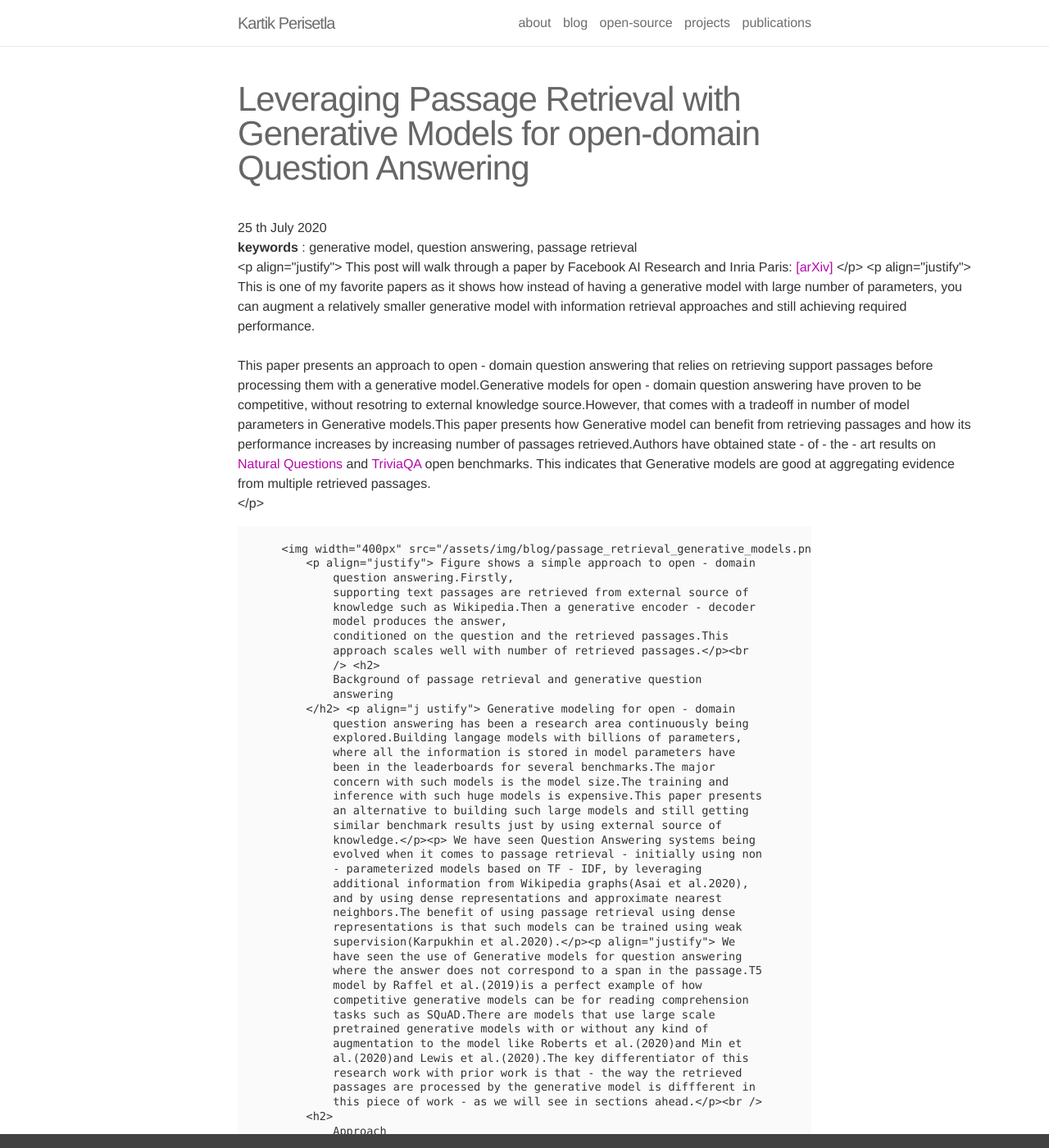
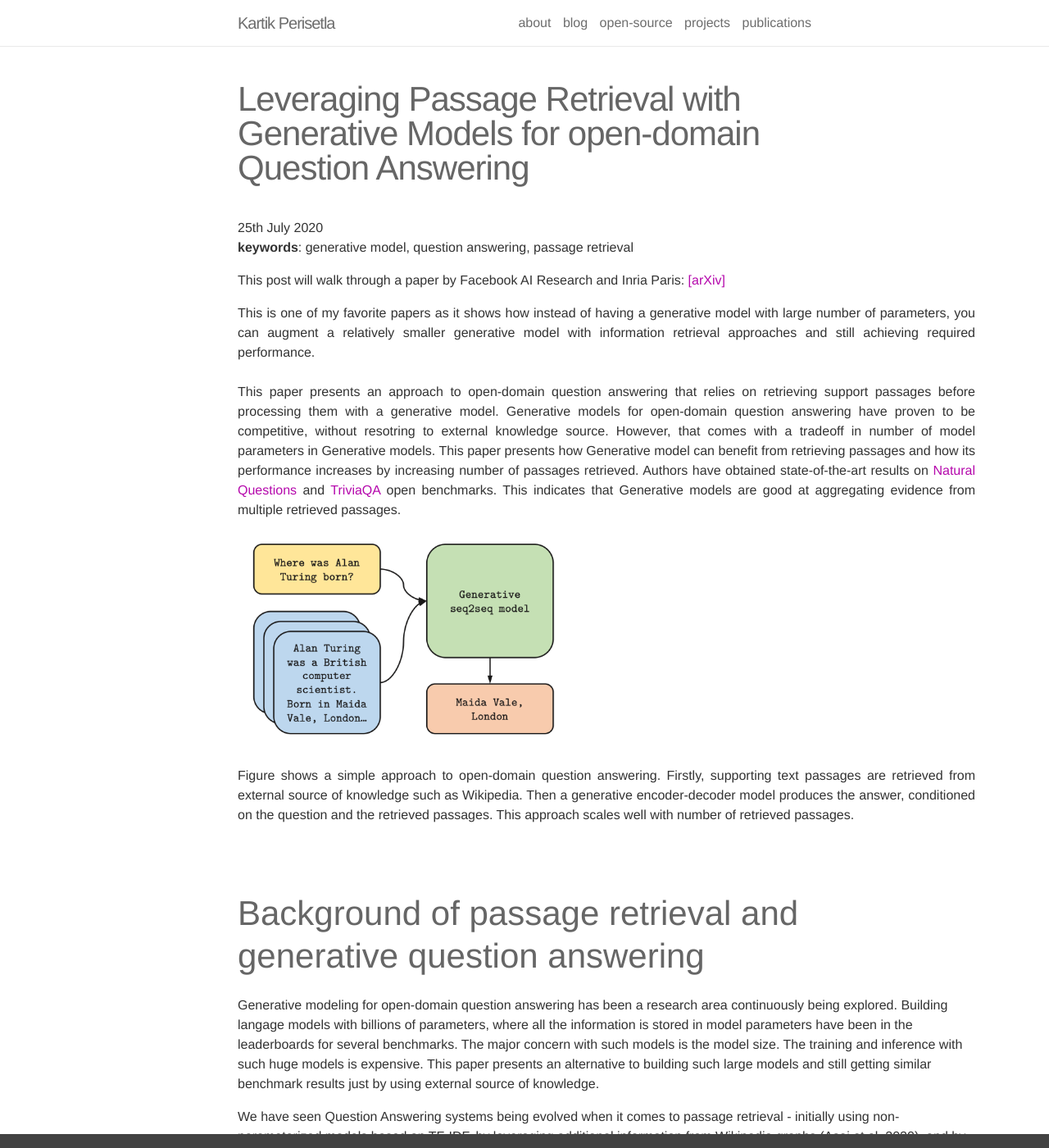
Before and after one commit to kartikperisetla/kartikperisetla.github.io, a Jekyll site: the page built from _posts/2020-07-25-leveraging-passage-retrieval-generative-models-qna.markdown, in a window 1280 px wide and 1400 px high. Shown: the whole window at 82% size. Built offline with Jekyll 4.4.1, drawn with Linux system fonts in a browser that asks for light colours; nearby versions of some CDN libraries; comment, search, counter and statistics services are not loaded; some of the changed text lies outside the part shown.

Commit message:
Update 2020-07-25-leveraging-passage-retrieval-generative-models-qna.markdown

```diff
--- a/_posts/2020-07-25-leveraging-passage-retrieval-generative-models-qna.markdown
+++ b/_posts/2020-07-25-leveraging-passage-retrieval-generative-models-qna.markdown
@@ -6,178 +6,113 @@ comments: true
 ---
 <!-- Mathjax Support -->
 <script type="text/javascript" async
-    src="https://cdn.mathjax.org/mathjax/latest/MathJax.js?config=TeX-MML-AM_CHTML"> </script>
-25 th July 2020 <br /> <b>keywords</b> : generative model,
-question answering,
-passage retrieval <br /> <p align="justify">
-    This post will walk through a paper by Facebook AI Research and Inria Paris:
-    <a href="https://arxiv.org/abs/2007.01282">
-        [arXiv]
-    </a>
-</p> <p align="justify"> This is one of my favorite papers as it shows how
-    instead of having a generative model with large number of parameters,
-    you can augment a relatively smaller generative model with information
-    retrieval approaches and still achieving required performance. <br/><br/>
-            This paper presents an approach to open - domain question answering
-            that relies on retrieving support passages before processing them
-            with a generative model.Generative models for open - domain question
-            answering have proven to be competitive, without resotring to
-            external knowledge source.However, that comes with a tradeoff in
-            number of model parameters in Generative models.This paper presents
-            how Generative model can benefit from retrieving passages and how
-            its performance increases by increasing number of passages
-            retrieved.Authors have obtained state - of - the - art results on <a
-                href="https://ai.google.com/research/NaturalQuestions/"> Natural
-                Questions </a> and <a
-                href="https://nlp.cs.washington.edu/triviaqa /">TriviaQA</a>
-            open benchmarks. This indicates that Generative models are good at
-            aggregating evidence from multiple retrieved passages.
-            <br /> </p>
+  src="https://cdn.mathjax.org/mathjax/latest/MathJax.js?config=TeX-MML-AM_CHTML">
+</script>
+25th July 2020<br/>
+<b>keywords</b>: generative model, question answering, passage retrieval<br />
 
-        <img width="400px" src="{{ site.baseurl
-            }}/assets/img/blog/passage_retrieval_generative_models.png" /><br/>
-            <p align="justify"> Figure shows a simple approach to open - domain
-                question answering.Firstly,
-                supporting text passages are retrieved from external source of
-                knowledge such as Wikipedia.Then a generative encoder - decoder
-                model produces the answer,
-                conditioned on the question and the retrieved passages.This
-                approach scales well with number of retrieved passages.</p><br
-                /> <h2>
-                Background of passage retrieval and generative question
-                answering
-            </h2> <p align="j ustify"> Generative modeling for open - domain
-                question answering has been a research area continuously being
-                explored.Building langage models with billions of parameters,
-                where all the information is stored in model parameters have
-                been in the leaderboards for several benchmarks.The major
-                concern with such models is the model size.The training and
-                inference with such huge models is expensive.This paper presents
-                an alternative to building such large models and still getting
-                similar benchmark results just by using external source of
-                knowledge.</p><p> We have seen Question Answering systems being
-                evolved when it comes to passage retrieval - initially using non
-                - parameterized models based on TF - IDF, by leveraging
-                additional information from Wikipedia graphs(Asai et al.2020),
-                and by using dense representations and approximate nearest
-                neighbors.The benefit of using passage retrieval using dense
-                representations is that such models can be trained using weak
-                supervision(Karpukhin et al.2020).</p><p align="justify"> We
-                have seen the use of Generative models for question answering
-                where the answer does not correspond to a span in the passage.T5
-                model by Raffel et al.(2019)is a perfect example of how
-                competitive generative models can be for reading comprehension
-                tasks such as SQuAD.There are models that use large scale
-                pretrained generative models with or without any kind of
-                augmentation to the model like Roberts et al.(2020)and Min et
-                al.(2020)and Lewis et al.(2020).The key differentiator of this
-                research work with prior work is that - the way the retrieved
-                passages are processed by the generative model is diffferent in
-                this piece of work - as we will see in sections ahead.</p><br />
-            <h2>
-                Approach
-            </h2> <p align="justify"> <b>TL;DR</b> <ul> <li>The approach
-                        presented in this paper consists of two steps: firstly
-                        retrieving support passages using sparse or dense
-                        representations; and then a Seq2Seq model generating the
-                        answer, taking question and the retrieved supporting
-                        passages as input.
-                    </li> <li> This approach sets state - of - the - art results
-                        for TriviaQA and NaturalQuestions benchmark.</li><li>
-                        The performance of this approach improves with number of
-                        supporting passages retrieved, indicating that Seq2Seq
-                        model is able to give better answers by combining
-                        evidence from retrieved passages.</li></ul>
+<p align="justify">
+    This post will walk through a paper by Facebook AI Research and Inria Paris: <a href="https://arxiv.org/abs/2007.01282"> [arXiv]
+</a>
+</p>
+<p align="justify">
+    This is one of my favorite papers as it shows how instead of having a generative model with large number of parameters, you can augment a relatively smaller generative model with information retrieval approaches and still achieving required performance.
+    <br/><br/>
+    This paper presents an approach to open-domain question answering that relies on retrieving support passages before processing them with a generative model. Generative models for open-domain question answering have proven to be competitive, without resotring to external knowledge source. However, that comes with a tradeoff in number of model parameters in Generative models. This paper presents how Generative model can benefit from retrieving passages and how its performance increases by increasing number of passages retrieved. Authors have obtained state-of-the-art results on <a href="https://ai.google.com/research/NaturalQuestions/">Natural Questions</a> and <a href="https://nlp.cs.washington.edu/triviaqa/">TriviaQA</a> open benchmarks. This indicates that Generative models are good at aggregating evidence from multiple retrieved passages.
+	<br/>
+</p>
 
-            </p> <h3>
-                Passage Retrieval
-            </h3>
-            <p align="justify"> As we have seen in emerging trend that
-                when we have a reader model that detects the span in passage as
-                answer - it is not possible to apply the reader model to all the
-                passages in system - as it will be super expensive
-                computationally.Thus,
-                any open - domain Question - Answering sysmtem needs to include
-                an efficient retriever component that can select a small set of
-                relevant passages which can be fed to the reader model. <br/>Authors
-                    considered two approaches here : BM25 and Dense Passage
-                    Retrieval(Karpukhin et al.2020). <dl>
-                        <dt>
-                            <b>BM25</b>
-                        </dt>
-                        <dd>
-                            Passages are represented as bag of words and ranking
-                            function is based on term and inverse document
-                            frequences. Default implementation from Apache
-                            Lucene was used for this.
-                        </dd>
-                        <dt>
-                            <b>
-                                Dense Passage Retrieval</b>
-                        </dt>
-                        <dd>
-                            Passages and questions are represented as dense
-                            vectors whose representation is obtained by using
-                            two separate BERT models - one for encoding passages
-                            and other to encode only questions. The ranking
-                            function in this case is the dot product between
-                            query and passage vectors. Retrieval of passages in
-                            this case is done using approximate nearest
-                            neighbors with Facebook's FAISS library.
-                        </dd>
-                    </dl> </p>
-                <p align="justify">
-                Let 's have a closer look at what is
-                Dense Passage Retriever(DPR) and how it works.
-                Given a collection of M text passages,
-                the goal of DPR is to index all the passages in a low
-                dimensional continuous space such that it can retrieve
-                efficiently the top - k passages relevant to the input question
-                for the reader at run - time.Here M can be very large( in the
-                order of millions of passages)and k is reletively small ~ 20 -
-                100.</p>
-                <img width="500px" src="{{ site.baseurl
-                    }}/assets/img/blog/dpr.png" />
-                    <h3>
-                    Generative model for Answer Generation </h3>
-                <p align="justify">
-                    The generative model in this approach is based on a Seq2Seq
-                    network pretrained on unsupervised data - such as BART or
-                    T5.
-                    <dl>
-                        <dt><b>Encoder</b> </dt><dd> Question + retrieved
-                            support passages - > Question is prefixed with
-                            "question:",
-                            title of passage is prefixed with "title:" and each
-                            passage is prefixed with "context:".Each passage and
-                            its title are concatenated with question and fed
-                            into Encoder.</dd><dt> <b>Decoder</b></dt> <dd>
-                            Decoder performs attention over the concatenation of
-                            the resulting representations of all retrieved
-                            passages.This approach is referred as <b> Fusion -
-                                in - Decoder </b> as model performs evidence
-                            fusion in the decoder only.</dd> </dl></p>
+<img width="400px" src="{{ site.baseurl }}/assets/img/blog/passage_retrieval_generative_models.png"/><br/>
+<p align="justify">
+Figure shows a simple approach to open-domain question answering. Firstly, supporting text passages are retrieved from external source of knowledge such as Wikipedia. Then a generative encoder-decoder model produces the answer, conditioned on the question and the retrieved passages. This approach scales well with number of retrieved passages.
+</p>
+<br/>
+<h2>
+    Background of passage retrieval and generative question answering
+</h2>
+<p align="j ustify">
+Generative modeling for open-domain question answering has been a research area continuously being explored. Building langage models with billions of parameters, where all the information is stored in model parameters have been in the leaderboards for several benchmarks. The major concern with such models is the model size. The training and inference with such huge models is expensive. This paper presents an alternative to building such large models and still getting similar benchmark results just by using external source of knowledge.
+</p>
+<p>
+We have seen Question Answering systems being evolved when it comes to passage retrieval - initially using non-parameterized models based on TF-IDF, by leveraging additional information from Wikipedia graphs (Asai et al. 2020), and by using dense representations and approximate nearest neighbors. The benefit of using passage retrieval using dense representations is that such models can be trained using weak supervision (Karpukhin et al. 2020).
+</p>
+<p align="justify">
+We have seen the use of Generative models for question answering where the answer does not correspond to a span in the passage. T5 model by Raffel et al. (2019) is a perfect example of how competitive generative models can be for reading comprehension tasks such as SQuAD. There are models that use large scale pretrained generative models with or without any kind of augmentation to the model like Roberts et al.(2020) and Min et al.(2020) and Lewis et al.(2020). The key differentiator of this research work with prior work is that- the way the retrieved passages are processed by the generative model is diffferent in this piece of work - as we will see in sections ahead.
+</p>
+<br/>
+<h2>
+    Approach
+</h2>
+<p align="justify">
+<b>TL;DR</b>
+<ul>
+<li>The approach presented in this paper consists of two steps: firstly retrieving support passages using sparse or dense representations; and then a Seq2Seq model generating the answer, taking question and the retrieved supporting passages as input.
+</li>
+<li>This approach sets state-of-the-art results for TriviaQA and NaturalQuestions benchmark.
+</li>
+<li> The performance of this approach improves with number of supporting passages retrieved, indicating that Seq2Seq model is able to give better answers by combining evidence from retrieved passages.
+</li>
+</ul>
 
-                {% if page.comments %}
-                <div id="disqus_thread"></div> <script>
+</p>
+<h3>
+Passage Retrieval
+</h3>
+<p align="justify">
+As we have seen in emerging trend that when we have a reader model that detects the span in passage as answer - it is not possible to apply the reader model to all the passages in system - as it will be super expensive computationally. Thus, any open-domain Question-Answering sysmtem needs to include an efficient retriever component that can select a small set of relevant passages which can be fed to the reader model.
+<br/>
+Authors considered two approaches here: BM25 and Dense Passage Retrieval (Karpukhin et al. 2020).
+<dl>
+<dt><b>BM25</b></dt>
+<dd> Passages are represented as bag of words and ranking function is based on term and inverse document frequences. Default implementation from Apache Lucene was used for this.
+</dd>
+<dt><b> Dense Passage Retrieval</b></dt>
+<dd>
+Passages and questions are represented as dense vectors whose representation is obtained by using two separate BERT models - one for encoding passages and other to encode only questions. The ranking function in this case is the dot product between query and passage vectors. Retrieval of passages in this case is done using approximate nearest neighbors with Facebook's FAISS library.
+</dd>
+</dl>
+<br/>
+Let's have a closer look at what is Dense Passage Retriever(DPR) and how it works.
+<br/>
+Given a collection of M text passages, the goal of DPR is to index all the passages in a low dimensional continuous space such that it can retrieve efficiently the top-k passages relevant to the input question for the reader at run-time. Here M can be very large( in the order of millions of passages) and k is reletively small ~ 20-100.
+<br/>
+<img width="500px" src="{{ site.baseurl }}/assets/img/blog/dpr.png"/>
+<p align="justify">
+</p>
+<h3>
+Generative model for Answer Generation
+</h3>
+<p align="justify">
+The generative model in this approach is based on a Seq2Seq network pretrained on unsupervised data - such as BART or T5.
+<dl>
+<dt><b>Encoder</b></dt>
+<dd>Question + retrieved support passages -> Question is prefixed with "question:", title of passage is prefixed with "title:" and each passage is prefixed with "context:". Each passage and its title are concatenated with question and fed into Encoder.</dd>
+<dt><b>Decoder</b></dt>
+<dd>Decoder performs attention over the concatenation of the resulting representations of all retrieved passages. This approach is referred as <b> Fusion-in-Decoder</b> as model performs evidence fusion in the decoder only.</dd>
+</dl>
+</p>
 
-        /**
+{% if page.comments %}
+<div id="disqus_thread"></div>
+
+<script>
+
+/**
 *  RECOMMENDED CONFIGURATION VARIABLES: EDIT AND UNCOMMENT THE SECTION BELOW TO INSERT DYNAMIC VALUES FROM YOUR PLATFORM OR CMS.
 *  LEARN WHY DEFINING THESE VARIABLES IS IMPORTANT: https://disqus.com/admin/universalcode/#configuration-variables*/
-        /*
+/*
 var disqus_config = function () {
 this.page.url = PAGE_URL;  // Replace PAGE_URL with your page's canonical URL variable
 this.page.identifier = PAGE_IDENTIFIER; // Replace PAGE_IDENTIFIER with your page's unique identifier variable
 };
 */
-        (function () { // DON'T EDIT BELOW THIS LINE
-            var d = document,
-                s = d.createElement('script');
-            s.src = 'https://kartikblog.disqus.com/embed.js';
-            s.setAttribute('data-timestamp', + new Date());
-            (d.head || d.body).appendChild(s);
-        })();
-    </script>
-                <noscript> Please enable JavaScript to view the <a href="https://disqus.com/?ref_noscript">
-                        comments powered by Disqus.</a>
-                </noscript>{% endif %}
+(function() { // DON'T EDIT BELOW THIS LINE
+var d = document, s = d.createElement('script');
+s.src = 'https://kartikblog.disqus.com/embed.js';
+s.setAttribute('data-timestamp', +new Date());
+(d.head || d.body).appendChild(s);
+})();
+</script>
+<noscript>Please enable JavaScript to view the <a href="https://disqus.com/?ref_noscript">comments powered by Disqus.</a></noscript>
+
+{% endif %}
```
